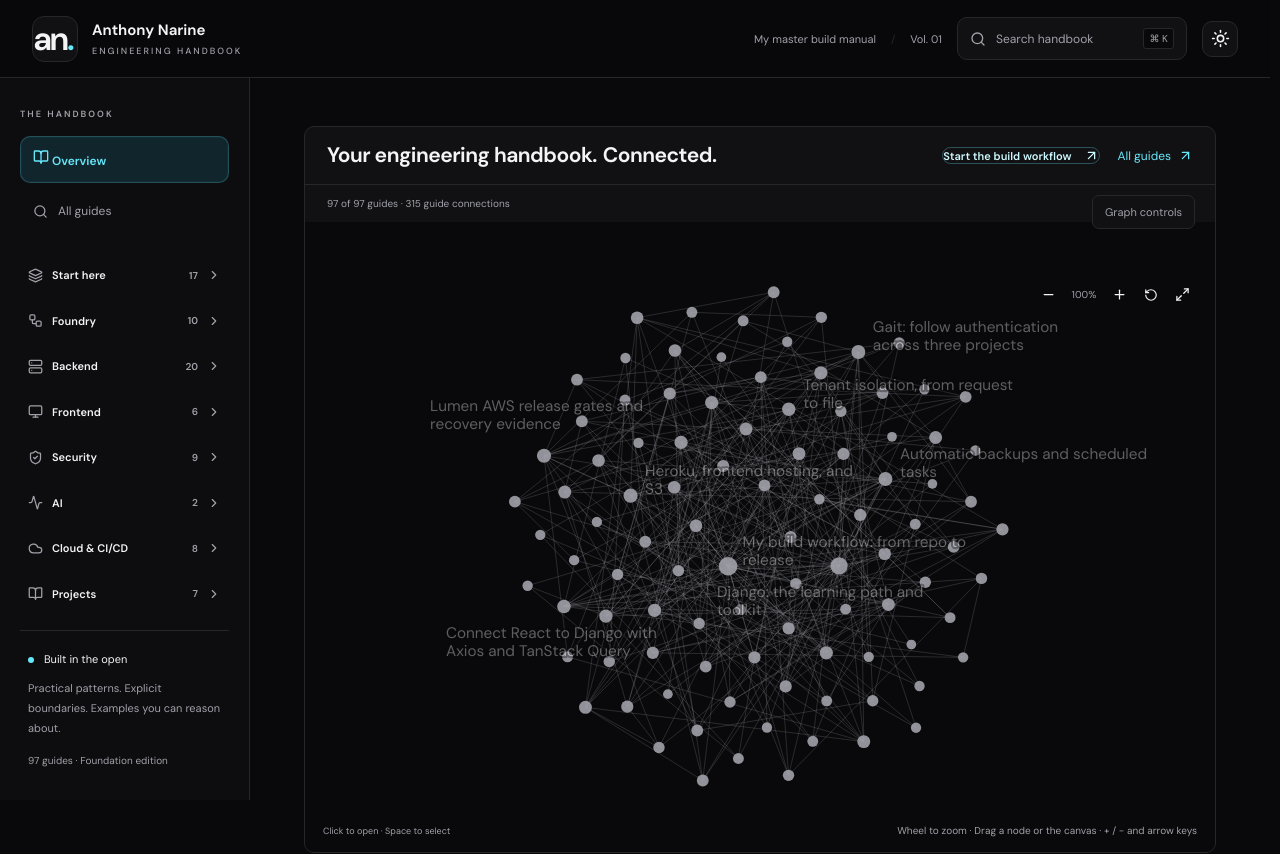
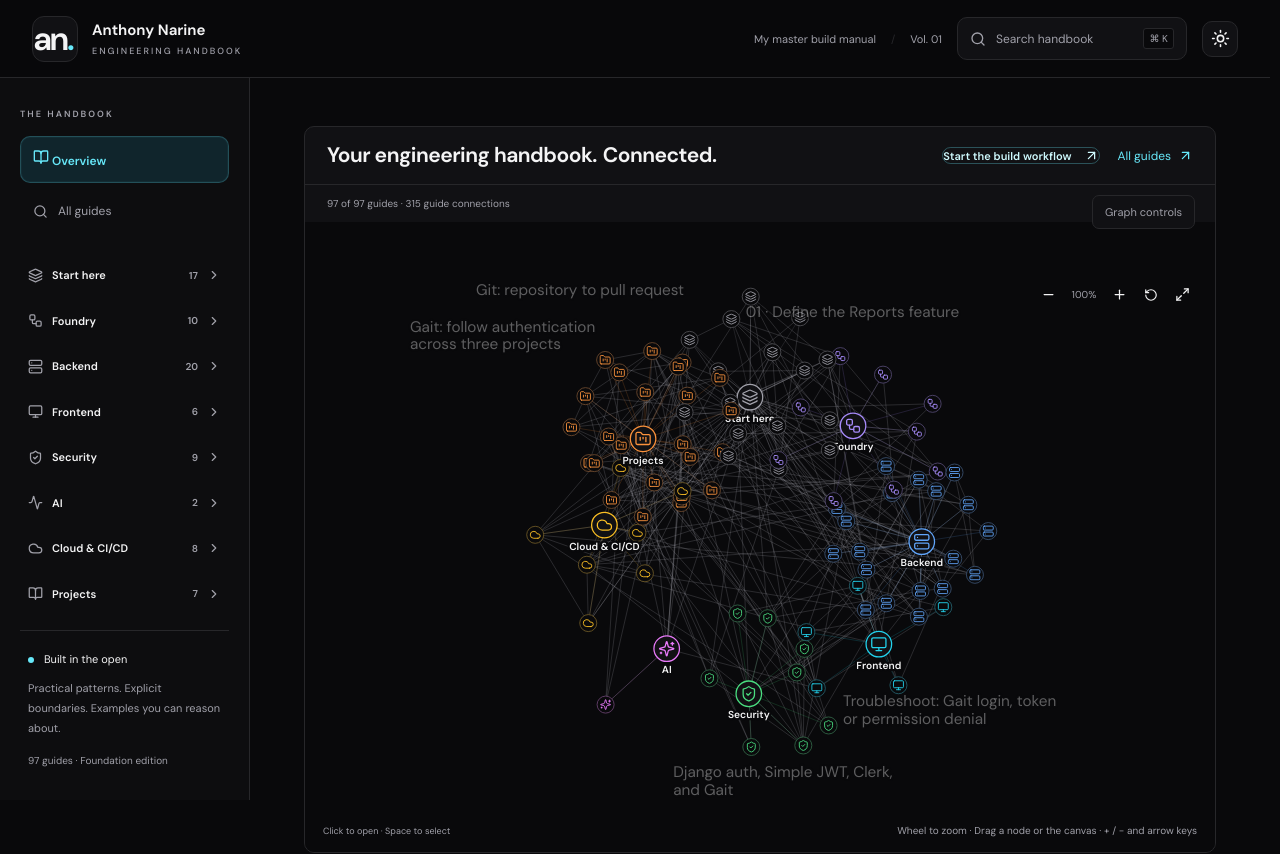
Before and after one commit to anthonynarine/engineering-handbook, a React (Vite) app: page / in a window 1280 px wide. Shown: the top 854 px of the page. Built offline with nearby package versions, Linux system fonts and the light colour scheme.

Commit message:
Identify brain cores and branches with compact section icons

```diff
--- a/src/features/handbook/KnowledgeGraph.tsx
+++ b/src/features/handbook/KnowledgeGraph.tsx
@@ -3,6 +3,7 @@ import {useEffect,useMemo,useRef,useState} from 'react';
 import {Link,useNavigate,useSearchParams} from 'react-router';
 import {Minus,Plus,RotateCcw,ArrowUpRight,Network,Maximize2,Minimize2} from 'lucide-react';
 import {navigationSections} from './navigation';
+import {graphSections,sectionCenter} from './graph-sections';
 import {graphLabels} from './graph-labels';
 import {graphNodes as nodes,nodeById,graphLinks as relations,neighbors,defaultForces,initialPositions,type GraphForces,neighborhood} from './graph-model';
 import './knowledge-graph.css';
@@ -29,11 +30,11 @@ export default function KnowledgeGraph(){
  const visibleIds=useMemo(()=>new Set(visible.map(node=>node.id)),[visible]);
  const visibleLinks=useMemo(()=>relations.filter(link=>visibleIds.has(link.from)&&visibleIds.has(link.to)),[visibleIds]);
  const targets=useMemo(()=>nodes.map(node=>{
-  if(mode==='global')return {x:500,y:370};if(node.id===focus)return {x:500,y:370};
+  if(mode==='global')return sectionCenter(node.section);if(node.id===focus)return {x:500,y:370};
   const members=nodes.filter(item=>local.has(item.id)&&item.id!==focus);const index=members.indexOf(node);if(index<0)return {x:node.x,y:node.y};const angle=index*2.39996;const radius=100+Math.sqrt((index+.5)/Math.max(1,members.length))*200;
   return {x:500+Math.cos(angle)*radius,y:370+Math.sin(angle)*radius};
  }),[mode,focus,local]);
- const runtime=useRef({forces,visibleIds,targets});runtime.current={forces,visibleIds,targets};
+ const runtime=useRef({forces,visibleIds,targets,mode});runtime.current={forces,visibleIds,targets,mode};
  const active=selected&&visibleIds.has(selected)?nodeById.get(selected):null;const preview=hovered&&visibleIds.has(hovered)?nodeById.get(hovered):null;const inspected=preview??active??(mode==='local'&&visibleIds.has(focus)?nodeById.get(focus):null);
  const related=new Set(inspected?[inspected.id,...neighbors[inspected.index].map(index=>nodes[index].id)]:visible.filter(node=>node.section===(topic==='all'?section:topic)).map(node=>node.id));
  function update(changes:Record<string,string>){setParams(previous=>{const next=new URLSearchParams(previous);for(const [key,value] of Object.entries(changes)){if(value)next.set(key,value);else next.delete(key);}return next;},{replace:true});}
@@ -61,11 +62,12 @@ export default function KnowledgeGraph(){
    setPositions(previous=>nodes.map((node,index)=>{
     const {forces:f,visibleIds:ids,targets:t}=runtime.current;const v=velocity[index];const cursor=pointer.current;
     if(!ids.has(node.id)||cursor?.held===node.id||cursor?.guard===node.id||pinned.current===node.id){v.x=0;v.y=0;return previous[index];}
-    let x=t[index].x;let y=t[index].y;let fx=0;let fy=0;
+    const x=t[index].x;const y=t[index].y;let fx=0;let fy=0;
     const cx=previous[index].x-500;const cy=previous[index].y-370;const radialDistance=Math.hypot(cx,cy);if(radialDistance>270){const pull=(radialDistance-270)*.25;fx-=cx/radialDistance*pull;fy-=cy/radialDistance*pull;}
     previous.forEach((other,j)=>{if(j===index||!ids.has(nodes[j].id))return;const dx=previous[index].x-other.x;const dy=previous[index].y-other.y;const d=Math.hypot(dx,dy);if(d>0){const push=Math.min(10,500*f.repel/d);fx+=dx/d*push;fy+=dy/d*push;}});
     neighbors[index].forEach(j=>{if(!ids.has(nodes[j].id))return;const dx=previous[j].x-previous[index].x;const dy=previous[j].y-previous[index].y;const distance=Math.max(1,Math.hypot(dx,dy));const force=(distance-f.distance)*f.link;fx+=dx/distance*force;fy+=dy/distance*force;});
-    v.x=clamp((v.x+(x-previous[index].x)*f.center+fx)*.86,-12,12);v.y=clamp((v.y+(y-previous[index].y)*f.center+fy)*.86,-12,12);
+    const cluster=runtime.current.mode==='global'?(graphSections[node.section]?.core===node.id? .065:.018):0;
+    v.x=clamp((v.x+(x-previous[index].x)*(f.center+cluster)+fx)*.86,-12,12);v.y=clamp((v.y+(y-previous[index].y)*(f.center+cluster)+fy)*.86,-12,12);
     return {x:previous[index].x+v.x,y:previous[index].y+v.y};
    }));frame=requestAnimationFrame(animate);
   }
@@ -94,9 +96,10 @@ export default function KnowledgeGraph(){
   if(pan.current){const start=pan.current;const scale=1000/event.currentTarget.getBoundingClientRect().width;const dx=(event.clientX-start.x)*scale;const dy=(event.clientY-start.y)*scale;if(Math.abs(dx)+Math.abs(dy)>4){start.moved=true;setView({...start.view,x:start.view.x+dx,y:start.view.y+dy});}}
  }
  function pointerUp(){const drag=nodeDrag.current;nodeDrag.current=null;if(drag&&!drag.moved)navigate(`/guide/${nodes[drag.index].id}`);else if(pan.current&&!pan.current.moved&&pan.current.guide)navigate(`/guide/${pan.current.guide}`);pan.current=null;}
- const near=(node:typeof nodes[number])=>!!pointer.current&&Math.hypot(positions[node.index].x-pointer.current.x,positions[node.index].y-pointer.current.y)<200;
 
- const labels=graphLabels(visible.map(node=>({...node,...positions[node.index],title:node.article.title,priority:hovered===node.id?100:selected===node.id?95:mode==='local'&&focus===node.id?94:Math.min(80,neighbors[node.index].length)})),[],view.zoom);
+
+ const cores=visible.filter(node=>graphSections[node.section]?.core===node.id);
+ const labels=graphLabels(visible.filter(node=>!cores.includes(node)).map(node=>({...node,...positions[node.index],title:node.article.title,priority:hovered===node.id?100:selected===node.id?95:mode==='local'&&focus===node.id?94:Math.min(80,neighbors[node.index].length)})),cores.map(node=>[positions[node.index].x,positions[node.index].y] as [number,number]),view.zoom);
  const point=(id:string)=>positions[nodeById.get(id)!.index];
  const radius=(node:typeof nodes[number])=>(4+Math.min(9,Math.sqrt(neighbors[node.index].length)*1.2)+(selected===node.id||hovered===node.id||(mode==='local'&&focus===node.id)?3:0))*forces.nodeSize;
  const mobileItems=visible.filter(node=>mode==='local'||query.trim()||topic!=='all'||node.section===section);
@@ -115,8 +118,8 @@ export default function KnowledgeGraph(){
  <div className="knowledge-workspace" onPointerLeave={clearHover}><div className="knowledge-canvas"><div className="graph-toolbar" role="group" aria-label="Knowledge graph controls"><button type="button" onClick={()=>zoom(-.2)} aria-label="Zoom out knowledge graph"><Minus size={15}/></button><output aria-label="Knowledge graph zoom">{Math.round(view.zoom*100)}%</output><button type="button" onClick={()=>zoom(.2)} aria-label="Zoom in knowledge graph"><Plus size={15}/></button><button type="button" aria-label="Reset knowledge graph view" onClick={()=>setView({zoom:1,x:0,y:0})}><RotateCcw size={14}/></button><button ref={expandButton} className="graph-expand" type="button" aria-label={expanded?'Close expanded graph':'Expand knowledge graph'} onClick={()=>setExpanded(value=>!value)}>{expanded?<Minimize2 size={15}/>:<Maximize2 size={15}/>}</button></div>
  <svg ref={svg} className="knowledge-svg" viewBox="0 0 1000 740" role="group" aria-label="Interactive guide graph" onPointerEnter={()=>{paused.current=false;}} onPointerLeave={event=>{if(!(event.relatedTarget instanceof Element&&event.relatedTarget.closest('.graph-inspector')))clearHover();if(!svg.current?.contains(document.activeElement))paused.current=false;}} onFocusCapture={()=>{paused.current=true;}} onBlurCapture={event=>{if(!event.currentTarget.contains(event.relatedTarget as Node))paused.current=false;}} onPointerDown={pointerDown} onPointerMove={pointerMove} onPointerUp={pointerUp} onPointerCancel={()=>{nodeDrag.current=null;pan.current=null;}} onKeyDown={event=>{if(event.ctrlKey||event.metaKey)return;if(event.key==='+'||event.key==='='){event.preventDefault();zoom(.2);}if(event.key==='-'){event.preventDefault();zoom(-.2);}if(['ArrowLeft','ArrowRight','ArrowUp','ArrowDown'].includes(event.key)){event.preventDefault();const step=event.shiftKey?100:35;setView(previous=>({...previous,x:previous.x+(event.key==='ArrowLeft'?step:event.key==='ArrowRight'?-step:0),y:previous.y+(event.key==='ArrowUp'?step:event.key==='ArrowDown'?-step:0)}));}}}>
  <g transform={`translate(${view.x} ${view.y}) translate(500 370) scale(${view.zoom}) translate(-500 -370)`}>
- <g className="graph-edges" aria-hidden="true">{visibleLinks.map(edge=><line key={edge.from+'|'+edge.to} x1={point(edge.from).x} y1={point(edge.from).y} x2={point(edge.to).x} y2={point(edge.to).y} style={{strokeWidth:forces.linkWidth*(inspected&&(edge.from===inspected.id||edge.to===inspected.id)?1.5:1)}} className={inspected&&(edge.from===inspected.id||edge.to===inspected.id)?'is-related':'graph-crosslink'}/>)}</g>
- {visible.map(node=><g key={node.id} data-guide={node.id} data-connections={neighbors[node.index].length} role="button" tabIndex={0} aria-label={`Explore guide: ${node.article.title}`} aria-pressed={selected===node.id} className={`graph-note ${related.has(node.id)?'is-connected':''} ${selected===node.id?'is-selected':''} ${near(node)?'is-near':''} ${hovered===node.id?'is-locked':''}`} transform={`translate(${positions[node.index].x} ${positions[node.index].y})`}  onKeyDown={event=>{if(event.key==='Enter'){event.preventDefault();navigate(`/guide/${node.id}`);}if(event.key===' '){event.preventDefault();chooseNote(node.id);}}}><title>{node.article.title} · {neighbors[node.index].length} connections</title><circle className="graph-hit" r="26"/><circle className="graph-signal" r="9"/><circle className="graph-dot" r={radius(node)}/></g>)}
+ <g className="graph-edges" aria-hidden="true">{visible.filter(node=>node.id!==graphSections[node.section].core&&visibleIds.has(graphSections[node.section].core)).map(node=><line className="graph-branch" key={'branch-'+node.id} x1={point(graphSections[node.section].core).x} y1={point(graphSections[node.section].core).y} x2={point(node.id).x} y2={point(node.id).y} style={{stroke:graphSections[node.section].color,strokeWidth:forces.linkWidth}}/>)}{visibleLinks.map(edge=><line key={edge.from+'|'+edge.to} x1={point(edge.from).x} y1={point(edge.from).y} x2={point(edge.to).x} y2={point(edge.to).y} style={{strokeWidth:forces.linkWidth*(inspected&&(edge.from===inspected.id||edge.to===inspected.id)?1.5:1)}} className={inspected&&(edge.from===inspected.id||edge.to===inspected.id)?'is-related':'graph-crosslink'}/>)}</g>
+ {visible.map(node=>{const config=graphSections[node.section];const Icon=config.icon;const core=config.core===node.id;const size=core?20:14;return <g key={node.id} data-guide={node.id} data-core={core||undefined} data-section={node.section} data-connections={neighbors[node.index].length} role="button" tabIndex={0} aria-label={`Explore guide: ${node.article.title}`} aria-pressed={selected===node.id} style={{'--node-color':config.color} as React.CSSProperties} className={`graph-note ${core?'is-core':''} ${inspected&&!related.has(node.id)?'is-dimmed':''} ${related.has(node.id)?'is-connected':''} ${selected===node.id?'is-selected':''} ${hovered===node.id?'is-locked':''}`} transform={`translate(${positions[node.index].x} ${positions[node.index].y})`} onKeyDown={event=>{if(event.key==='Enter'){event.preventDefault();navigate(`/guide/${node.id}`);}if(event.key===' '){event.preventDefault();chooseNote(node.id);}}}><title>{node.article.title} · {navigationSections.find(item=>item.id===node.section)!.name} · {neighbors[node.index].length} connections</title><circle className="graph-hit" r="26"/><circle className="graph-dot" r={Math.max(core?15:10,radius(node))}/><Icon className="graph-node-icon" x={-size/2} y={-size/2} width={size} height={size} aria-hidden="true" pointerEvents="none"/>{core&&<text className="graph-core-label" textAnchor="middle" y="29">{navigationSections.find(item=>item.id===node.section)!.name}</text>}</g>;})}
  <g className="graph-node-labels" aria-hidden="true">{labels.map(label=><text key={label.id} data-label-guide={label.id} data-guide={label.id} className={hovered===label.id||selected===label.id?'is-emphasized':''} x={label.x} y={label.y+label.size} style={{fontSize:label.size,opacity:hovered===label.id||selected===label.id||focus===label.id&&mode==='local'?1:clamp((view.zoom-.55)*.8,0,1)}}>{label.lines.map((line,index)=><tspan key={index} x={label.x} dy={index?label.size+3:0}>{line}</tspan>)}</text>)}</g>
  </g></svg>{!visible.length&&<div className="graph-empty"><h3>No guides match</h3><p>Try fewer words or another topic.</p><button type="button" onClick={clearFilters}>Show all guides</button></div>}<div className="graph-caption"><span>Click to open · Space to select</span><small>Wheel to zoom · Drag a node or the canvas · + / − and arrow keys</small></div></div>
  <aside className={`graph-inspector graph-selection ${inspected?'has-guide':''}`} aria-label="Selected knowledge"><span className="eyebrow">{inspected?'SELECTED GUIDE':query.trim()||topic!=='all'?'FILTERED GUIDES':'SELECTED SECTION'}</span><h3>{inspected?inspected.article.title:sectionTitle}</h3><p>{inspected?inspected.article.summary:'Choose a guide to follow its connections.'}</p>{(inspected||(!query.trim()&&topic==='all'))&&<Link className="graph-open" to={`/guide/${inspected?inspected.id:starts[section]}`}>{inspected?'Open this guide':'Start here'} <ArrowUpRight size={15}/></Link>}{preview&&<button className="graph-pin-guide" type="button" onClick={()=>chooseNote(preview.id)}>Select guide</button>}{inspected&&mode==='global'&&<button className="graph-local-link" type="button" onClick={showLocal}>View local graph</button>}<h4>{mode==='local'?'In this graph':query.trim()||topic!=='all'?'Matching guides':inspected?'Related guides':'In this section'}</h4><div className="graph-inspector-links">{(mode==='local'||query.trim()||topic!=='all'?mobileItems:inspected?neighbors[inspected.index].map(index=>nodes[index]):mobileItems).map(node=><Link key={node.id} to={`/guide/${node.id}`}>{node.article.title}<ArrowUpRight size={12}/></Link>)}</div><Link className="graph-topic-link" to={directoryLink}>Browse {query.trim()?'matching guides':sectionTitle} →</Link></aside></div>
--- a/src/features/handbook/graph-model.ts
+++ b/src/features/handbook/graph-model.ts
@@ -1,10 +1,11 @@
 // Public handbook links form a local graph; no remote graph service is needed.
+import {graphSections,sectionCenter} from './graph-sections';
 import {articles} from './index';
 import {navigationSection} from './navigation';
 export const anchors:Record<string,[number,number]>={start:[135,125],foundry:[430,120],client:[780,155],server:[580,340],security:[220,365],ai:[285,590],operations:[800,570],projects:[560,595]};
 export const graphNodes=articles.map((article,index)=>{
- const section=navigationSection(article);const angle=index*2.39996;const radius=280*Math.sqrt((index+.5)/articles.length);
- return {id:article.slug,index,article,section,x:500+Math.cos(angle)*radius,y:370+Math.sin(angle)*radius};
+ const section=navigationSection(article);const center=sectionCenter(section);const members=articles.filter(item=>navigationSection(item)===section);const ordinal=members.indexOf(article);const angle=ordinal*2.39996;const radius=graphSections[section].core===article.slug?0:30+65*Math.sqrt((ordinal+.5)/members.length);
+ return {id:article.slug,index,article,section,x:center.x+Math.cos(angle)*radius,y:center.y+Math.sin(angle)*radius};
 });
 export const nodeById=new Map(graphNodes.map(node=>[node.id,node]));
 export const graphLinks=[...new Map(graphNodes.flatMap(node=>{
--- /dev/null
+++ b/src/features/handbook/graph-sections.ts
@@ -0,0 +1,13 @@
+import {Layers,Workflow,Server,Monitor,ShieldCheck,Sparkles,Cloud,FolderKanban,type LucideIcon} from 'lucide-react';
+// The same symbol identifies a section and every guide belonging to it.
+export const graphSections:Record<string,{icon:LucideIcon;color:string;core:string}>={
+ start:{icon:Layers,color:'#a1a1aa',core:'build-manual'},
+ foundry:{icon:Workflow,color:'#a78bfa',core:'foundry-repository'},
+ server:{icon:Server,color:'#60a5fa',core:'django-toolkit'},
+ client:{icon:Monitor,color:'#22d3ee',core:'frontend-architecture'},
+ security:{icon:ShieldCheck,color:'#4ade80',core:'security-boundaries'},
+ ai:{icon:Sparkles,color:'#e879f9',core:'deterministic-ai'},
+ operations:{icon:Cloud,color:'#fbbf24',core:'ci-cd-release-workflow'},
+ projects:{icon:FolderKanban,color:'#fb923c',core:'lumen-platform-design'},
+};
+export const sectionCenter=(section:string)=>{const index=Object.keys(graphSections).indexOf(section);const angle=index*Math.PI/4-Math.PI/2;return {x:500+Math.cos(angle)*175,y:370+Math.sin(angle)*175};};
```
Also changed, not shown: tests/knowledge-graph.mjs (+1 -0 lines), src/features/handbook/knowledge-graph.css.
